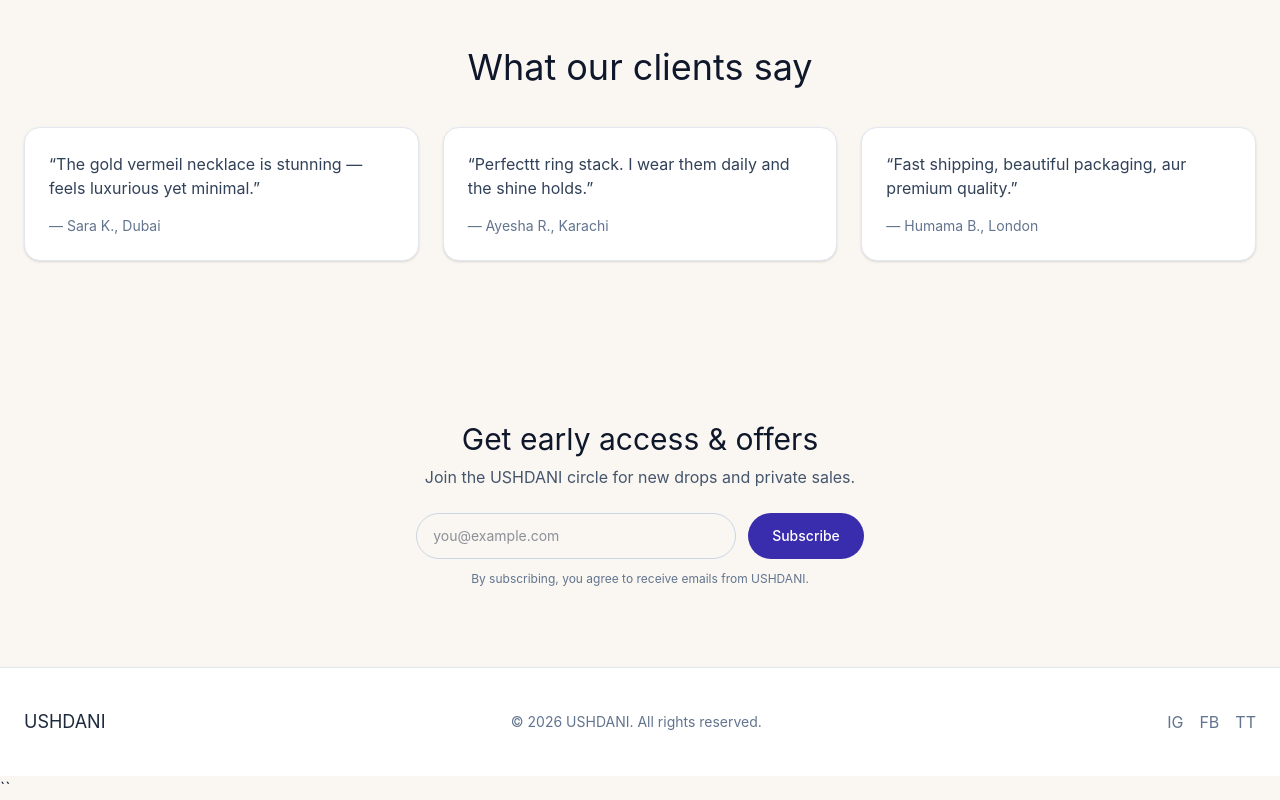
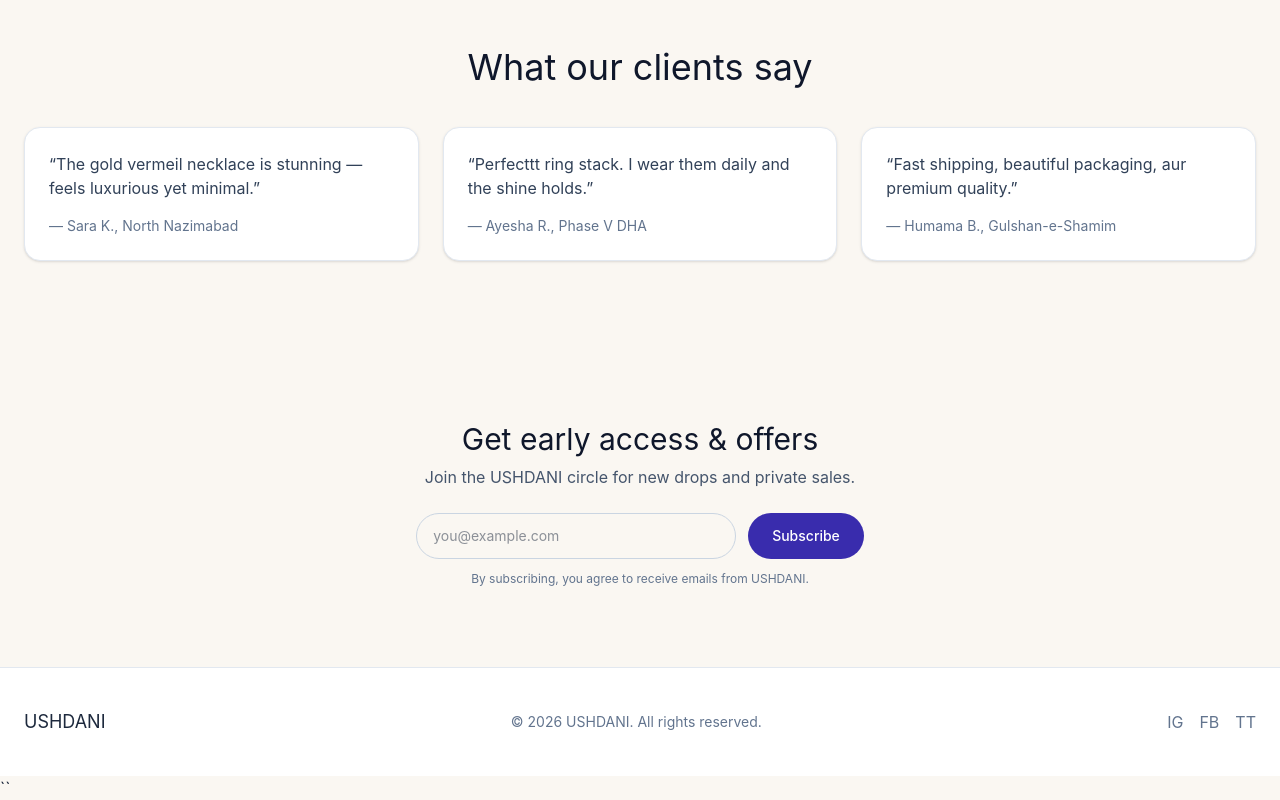
Before and after one commit to muhammadashar500/TestSite, a React (Vite) app: page / in a window 1280 px wide. Shown: the part 1891-2691 px from the top of the page. Built offline with nearby package versions, Linux system fonts and the light colour scheme.

Commit message:
bug fixes

```diff
--- a/src/components/Testimonials.jsx
+++ b/src/components/Testimonials.jsx
@@ -1,7 +1,7 @@
 const testimonials = [
-  { name:'Sara K.', quote:'The gold vermeil necklace is stunning — feels luxurious yet minimal.', location:'Dubai' },
-  { name:'Ayesha R.', quote:'Perfecttt ring stack. I wear them daily and the shine holds.', location:'Karachi' },
-  { name:'Humama B.', quote:'Fast shipping, beautiful packaging, aur premium quality.', location:'London' },
+  { name:'Sara K.', quote:'The gold vermeil necklace is stunning — feels luxurious yet minimal.', location:'North Nazimabad' },
+  { name:'Ayesha R.', quote:'Perfecttt ring stack. I wear them daily and the shine holds.', location:'Phase V DHA' },
+  { name:'Humama B.', quote:'Fast shipping, beautiful packaging, aur premium quality.', location:'Gulshan-e-Shamim' },
 ]
 
 export default function Testimonials(){
```
